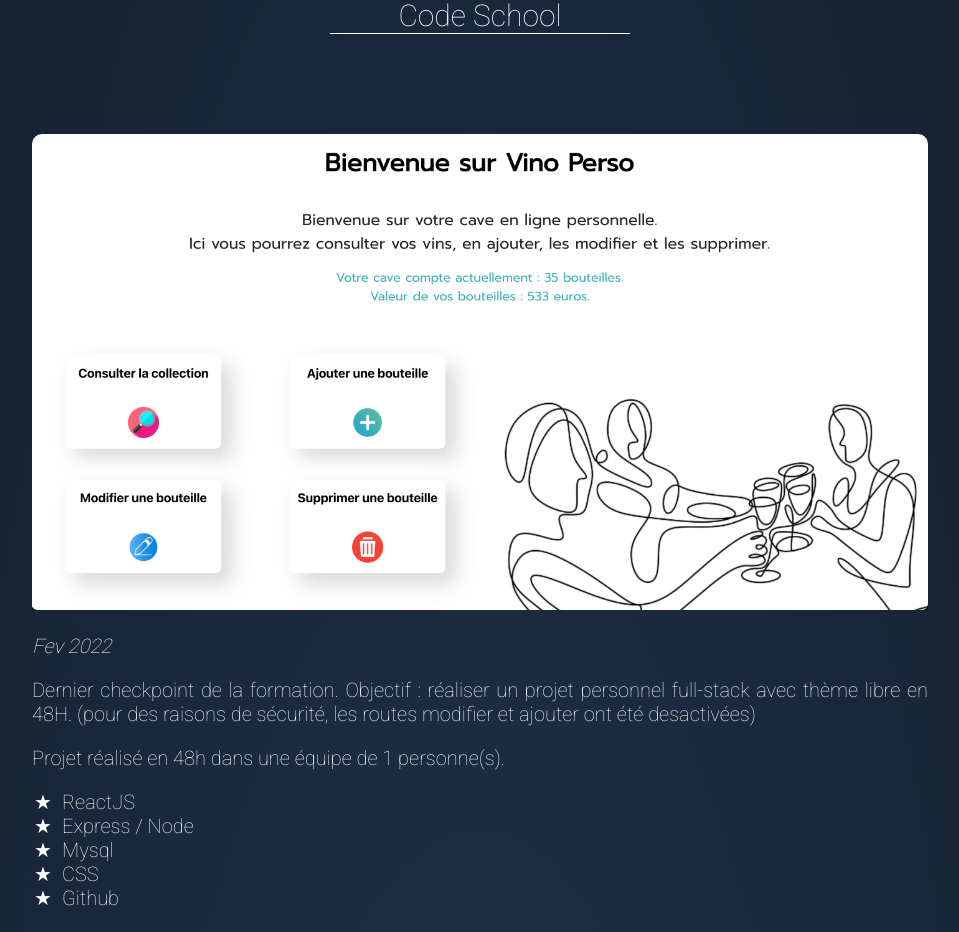
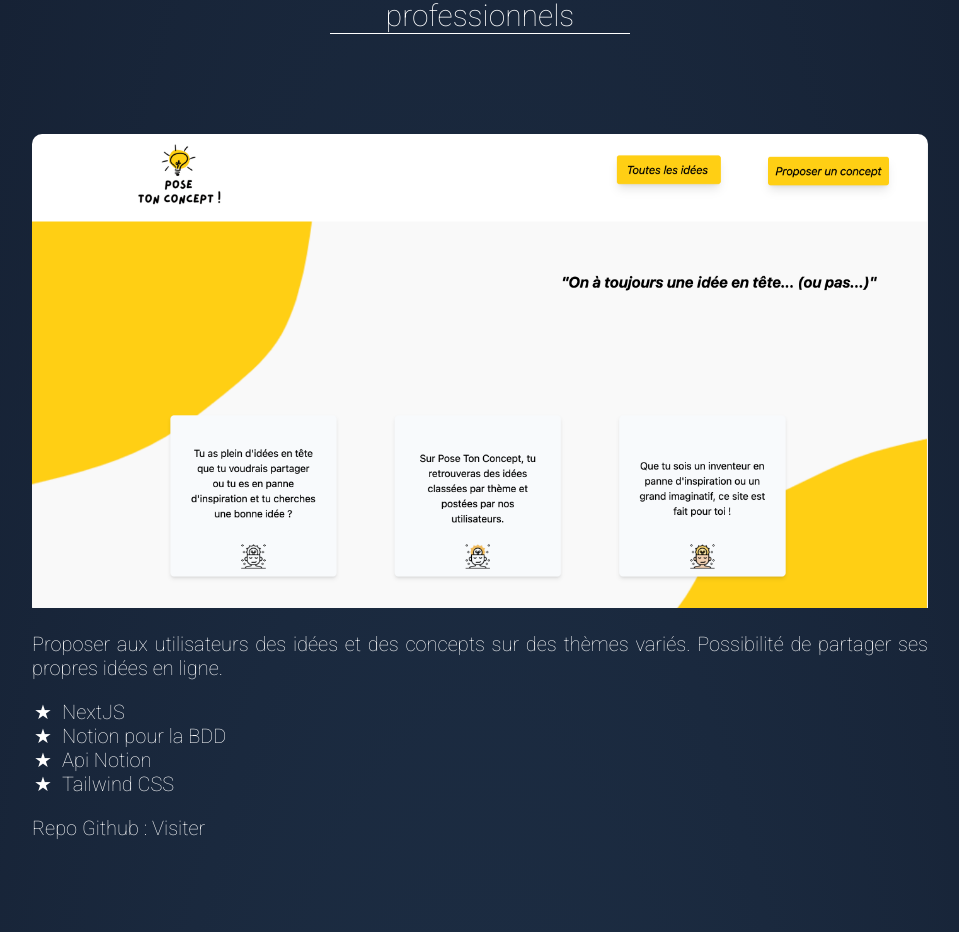
Before and after one commit to guilhemcv/portfolio, a React (Create React App) app: page /portfolio in a window 1280 px wide. Shown: the part 140-1072 px from the top of the page, without its empty margins (160-1119 px from the left). Built offline with nearby package versions, Linux system fonts and the light colour scheme.

Commit message:
ajout posetonconcept dans portfolio

```diff
--- a/src/container/Portfolio/Portfolio.jsx
+++ b/src/container/Portfolio/Portfolio.jsx
@@ -5,10 +5,46 @@ import portfoliodata from '../../data/portfoliodata';
 import ScrollAnimation from 'react-animate-on-scroll';
 import portfoliofrontend from '../../data/portfoliofrontend';
 import ScrollToTop from '../../components/ScrollToTop/ScrollToTop';
+import portfoliopro from '../../data/portfoliopro';
 
 function Portfolio() {
   return (
     <div>
+      <ScrollAnimation animateIn="animate__fadeIn" animateOnce={true}>
+        <p className="titre-portfolio">Projets personnels et professionnels</p>
+      </ScrollAnimation>
+      {portfoliopro.map((data) => (
+        <ScrollAnimation animateIn="animate__fadeIn" animateOnce={true}>
+          <div className="portfolio-card">
+            <a href={data.lien} target="_blank" rel="noreferrer">
+              <img
+                className="img-portfolio"
+                src={data.image}
+                alt={data.image}
+              />
+            </a>
+            <p className="text-portfolio">{data.description}</p>
+            <ul className="technoul">
+              <li className={data.technos1 ? "techno" : "techno0"}>{data.technos1}</li>
+              <li className={data.technos2 ? "techno" : "techno0"}>{data.technos2}</li>
+              <li className={data.technos3 ? "techno" : "techno0"}>{data.technos3}</li>
+              <li className={data.technos4 ? "techno" : "techno0"}>{data.technos4}</li>
+              <li className={data.technos5 ? "techno" : "techno0"}>{data.technos5 ? data.technos5 : ""}</li>
+            </ul>
+            <p className="text-portfolio2">
+              Repo Github :{' '}
+              <a
+                className="linkgithub"
+                href={data.github}
+                target="_blank"
+                rel="noreferrer"
+              >
+                Visiter
+              </a>
+            </p>
+          </div>
+        </ScrollAnimation>
+      ))}
       <ScrollAnimation animateIn="animate__fadeIn" animateOnce={true}>
         <p className="titre-portfolio">Projets avec la Wild Code School</p>
       </ScrollAnimation>
@@ -50,7 +86,7 @@ function Portfolio() {
         </ScrollAnimation>
       ))}
       <ScrollAnimation animateIn="animate__fadeIn" animateOnce={true}>
-        <p className="titre-portfolio">Side Projects</p>
+        <p className="titre-portfolio">Side Projects Wild Code School</p>
       </ScrollAnimation>
       {portfoliofrontend.map((data) => (
         <ScrollAnimation animateIn="animate__fadeIn" animateOnce={true}>
--- /dev/null
+++ b/src/data/portfoliopro.js
@@ -0,0 +1,18 @@
+import concept from '../assets/images/concept.png';
+
+const portfoliopro = [
+  {
+    image: concept,
+    lien: 'https://pose-ton-concept.netlify.app/',
+    description:
+      'Proposer aux utilisateurs des idées et des concepts sur des thèmes variés. Possibilité de partager ses propres idées en ligne.',
+    github: 'https://github.com/guilhemcv/pose-ton-concept',
+    technos1: 'NextJS',
+    technos2: 'Notion pour la BDD',
+    technos3: 'Api Notion',
+    technos4: "Tailwind CSS",
+    technos5: "",
+  },
+];
+
+export default portfoliopro;
```
Also changed, not shown: src/assets/images/concept.png (added).
